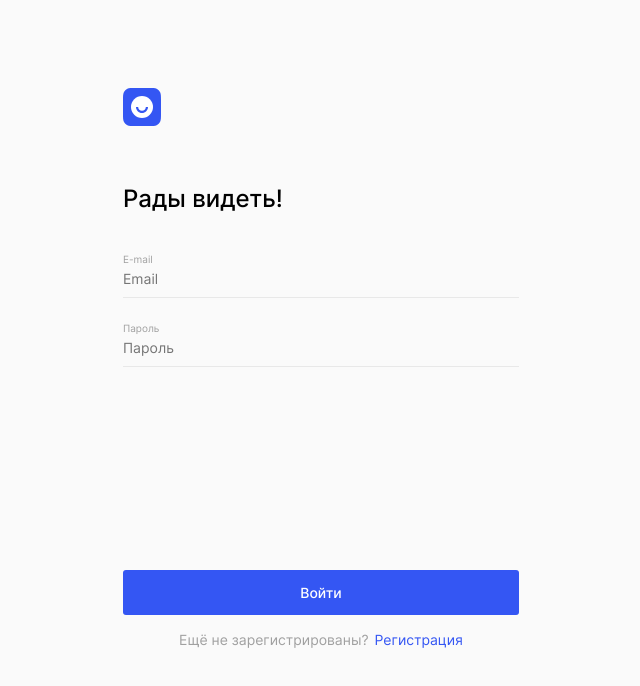
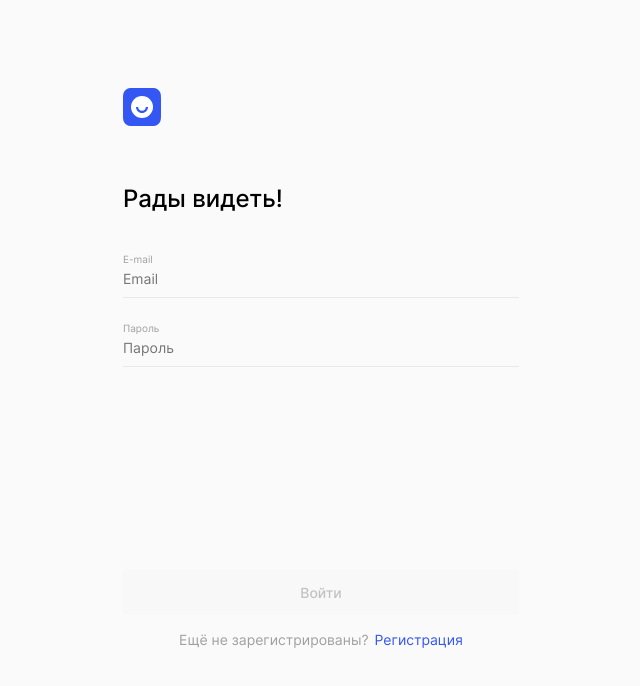
Before and after one commit to KirMoro/movies-explorer-frontend, a React (Create React App) app: page /signin in a window 1280 px wide. Shown: the top 686 px of the page, without its empty margins (319-959 px from the left). Built offline with nearby package versions, Linux system fonts and the light colour scheme.

Commit message:
refact: register and login submit button logic

```diff
--- a/src/components/App/App.js
+++ b/src/components/App/App.js
@@ -76,7 +76,7 @@ function App() {
         apiMain.getTokenValid(token)
           .then((data) => {
             setLogin(!loggedIn);
-            // history.push('/');
+            // history.push('/movies');
           })
           .catch((err) => {
             console.log(err);
--- a/src/components/Login/Login.css
+++ b/src/components/Login/Login.css
@@ -75,6 +75,12 @@
   line-height: 17px;
 }
 
+.login__form-button:disabled {
+  background: #F8F8F8;
+  color: #C2C2C2;
+  cursor: default;
+}
+
 .login__form-link {
   padding: 0;
   margin: 0 0 0 6px;
--- a/src/components/Login/Login.jsx
+++ b/src/components/Login/Login.jsx
@@ -84,14 +84,22 @@ export const Login = ({ onLogin }) => {
                         ) : null}
                     </label>
                 </fieldset>
-                <button
+                {(!form.email || !form.password || errors.password.dirty && errors.password.error || errors.email.dirty && errors.email.error) ? (
+                    <button
+                        type="submit"
+                        className="login__form-button"
+                        aria-label="submit-button"
+                        disabled={true}
+                    >
+                        Войти
+                    </button>
+                ) : <button
                     type="submit"
-                    // onClick={onSubmit}
                     className="login__form-button"
-                    // aria-label={ariaLabel}
+                    aria-label="submit-button"
                 >
                     Войти
-                </button>
+                </button>}
                 <p className="login__form-link-text">
                     Ещё не зарегистрированы?
                     <Link
--- a/src/components/Register/Register.css
+++ b/src/components/Register/Register.css
@@ -75,6 +75,12 @@
   line-height: 17px;
 }
 
+.register__form-button:disabled {
+  background: #F8F8F8;
+  color: #C2C2C2;
+  cursor: default;
+}
+
 .register__form-link {
   padding: 0;
   margin: 0 0 0 6px;
--- a/src/components/Register/Register.jsx
+++ b/src/components/Register/Register.jsx
@@ -3,17 +3,17 @@ import {Link} from "react-router-dom";
 import {useState} from "react";
 import {useFormValidation} from "../hooks/useFormValidation";
 
-export const Register = ({ onRegister }) => {
+export const Register = ({onRegister}) => {
     const [form, setForm] = useState({
         name: "",
         email: "",
         password: "",
     });
 
-    const { errors, validateForm, onBlurField } = useFormValidation(form);
+    const {errors, validateForm, onBlurField} = useFormValidation(form);
 
     const handleChange = e => {
-        const { name, value } = e.target;
+        const {name, value} = e.target;
         const nextFormState = {
             ...form,
             [name]: value,
@@ -103,15 +103,23 @@ export const Register = ({ onRegister }) => {
                             <p className="login__form-error">{errors.password.message}</p>
                         ) : null}
                     </label>
-
                 </fieldset>
-                <button
+                {(!form.name || !form.email || !form.password || errors.password.dirty && errors.password.error || errors.email.dirty && errors.email.error || errors.name.dirty && errors.name.error) ? (
+                    <button
+                        type="submit"
+                        className="register__form-button"
+                        aria-label="submit-button"
+                        disabled={true}
+                    >
+                        Редактировать
+                    </button>
+                ) : <button
                     type="submit"
                     className="register__form-button"
                     aria-label="submit-button"
                 >
                     Редактировать
-                </button>
+                </button>}
                 <p className="register__form-link-text">
                     Уже зарегистрированы?
                     <Link
```
